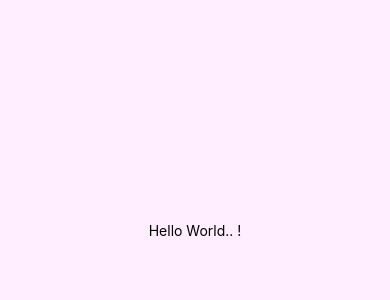
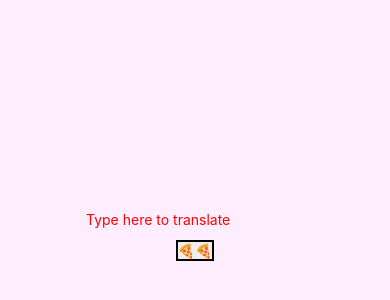
Before and after one commit to Tahidur-Rahman/react-native-practice, a React Native app: screen / in a window 390 px wide. Shown: the part 192-492 px from the top of the page. Built offline with nearby package versions, Linux system fonts and the light colour scheme.

Commit message:
handling text input

```diff
--- a/App.js
+++ b/App.js
@@ -1,21 +1,32 @@
-import { StatusBar } from 'expo-status-bar';
-import React from 'react';
-import { StyleSheet, Text, SafeAreaView } from 'react-native';
+import React, { useState } from "react";
+import { StyleSheet, Text, SafeAreaView, TextInput, View } from "react-native";
 
 export default function App() {
-
   return (
-    <SafeAreaView style={styles.container}>
-      <Text>Hello World.. !</Text>
-    </SafeAreaView>
+    <View style={styles.container}>
+      <PizzaTranslator />
+    </View>
   );
 }
 
 const styles = StyleSheet.create({
   container: {
     flex: 1,
-    backgroundColor: '#fef',
-    alignItems:'center',
-    justifyContent:'center'
+    backgroundColor: "#fef",
+    alignItems: "center",
+    justifyContent: "center",
   },
 });
+
+function PizzaTranslator() {
+  const [text, setText] = useState('some text');
+  return (
+    <>
+      <TextInput placeholder="Type here to translate"
+                onChangeText={text=>setText(text)}
+                style={{height:40,color:'red',border:'blue'}}
+                />
+      <Text style={{backgroundColor:'#eee',border:'2px solid #000'}}>{text.split(' ').map(word => word && "🍕")}</Text>
+    </>
+  );
+}
```
